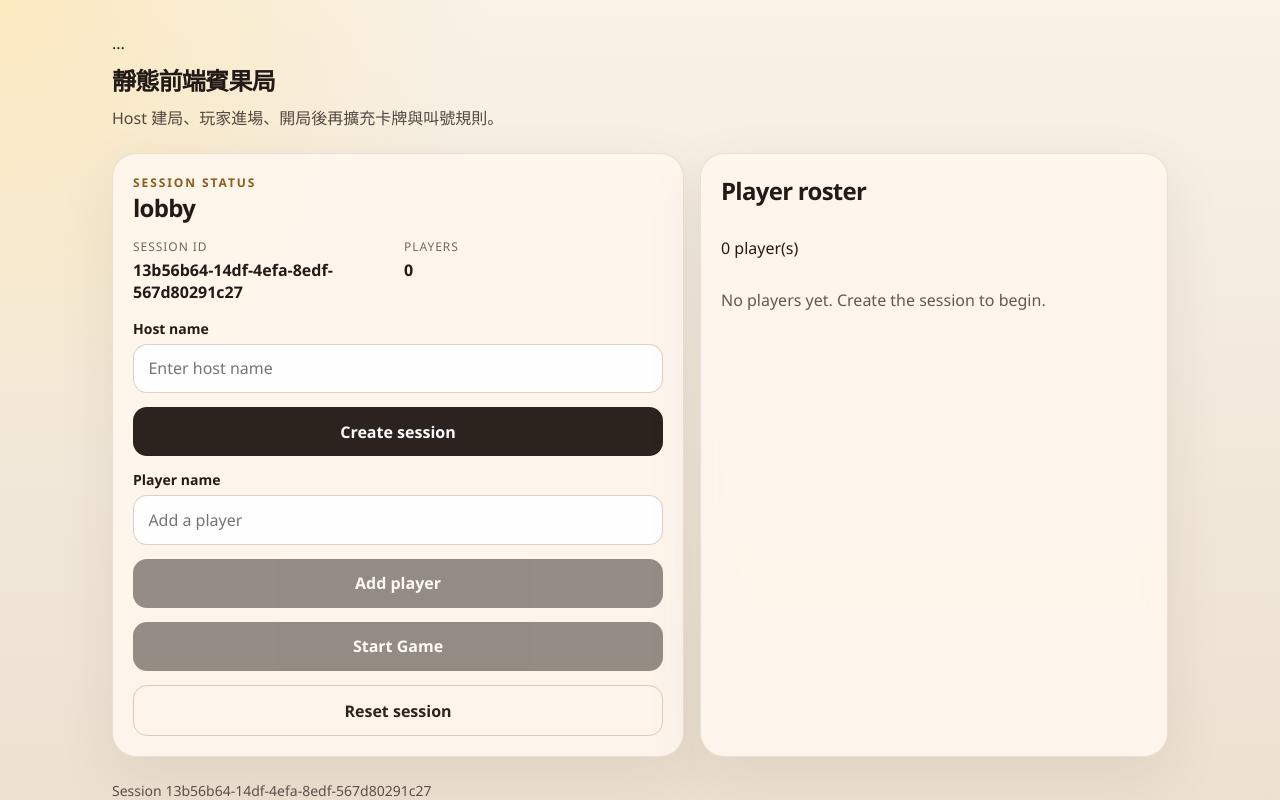
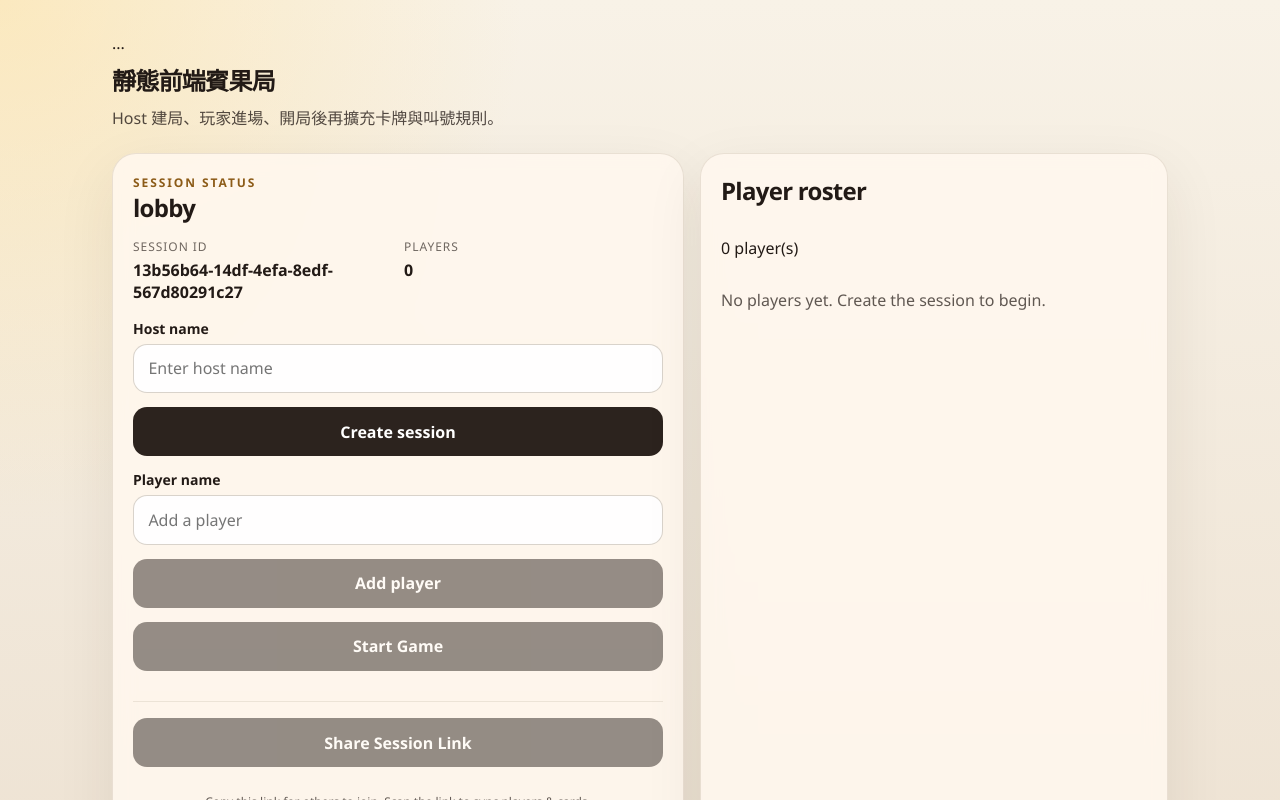
Before and after one commit to CarlLee1983/bingo, a React (Vite) app: page / in a window 1280 px wide. Shown: the top 800 px of the page. Built offline with nearby package versions, Linux system fonts and the light colour scheme.

Commit message:
feat: implement session snapshot sharing for cross-device synchronization
- Add session serialization utility (Base64 encoding)
- Integrate URL state loading in SessionProvider
- Add Share Session button to HostPanel UI
- Update game manual with multi-device sync instructions

```diff
--- a/src/components/session/HostPanel.tsx
+++ b/src/components/session/HostPanel.tsx
@@ -1,10 +1,12 @@
 import { FormEvent, useState } from 'react';
 import { useSession } from '../../features/session/session-provider';
+import { getShareableUrl } from '../../features/session/session-sharing';
 
 export function HostPanel() {
-  const { createSession, addPlayer, startSession, resetSession, session } = useSession();
+  const { createSession, addPlayer, startSession, drawNumber, resetSession, session } = useSession();
   const [hostName, setHostName] = useState('');
   const [playerName, setPlayerName] = useState('');
+  const [shareStatus, setShareStatus] = useState<'idle' | 'copied'>('idle');
 
   function handleCreateSession(event: FormEvent<HTMLFormElement>) {
     event.preventDefault();
@@ -16,6 +18,14 @@ export function HostPanel() {
     event.preventDefault();
     addPlayer(playerName);
     setPlayerName('');
+  }
+
+  function handleShare() {
+    const url = getShareableUrl(session);
+    navigator.clipboard.writeText(url).then(() => {
+      setShareStatus('copied');
+      setTimeout(() => setShareStatus('idle'), 2000);
+    });
   }
 
   return (
@@ -76,7 +86,21 @@ export function HostPanel() {
         </div>
       )}
 
-      <button className="button--ghost" type="button" onClick={resetSession}>
+      <div className="stack" style={{ marginTop: '1rem', paddingTop: '1rem', borderTop: '1px solid rgba(85,58,26,0.1)' }}>
+        <button
+          className="button--primary"
+          type="button"
+          onClick={handleShare}
+          disabled={!session.hostId}
+        >
+          {shareStatus === 'copied' ? 'Link Copied!' : 'Share Session Link'}
+        </button>
+        <p style={{ fontSize: '0.75rem', opacity: 0.7, textAlign: 'center' }}>
+          Copy this link for others to join. Scan the link to sync players & cards.
+        </p>
+      </div>
+
+      <button className="button--ghost" type="button" onClick={resetSession} style={{ marginTop: '2rem' }}>
         Reset session
       </button>
     </section>
--- a/src/features/session/session-provider.tsx
+++ b/src/features/session/session-provider.tsx
@@ -4,6 +4,7 @@ import {
   sessionReducer,
 } from './session-reducer';
 import { clearSession, loadSession, saveSession } from './session-storage';
+import { decodeSessionFromUrl } from './session-sharing';
 import type { SessionState } from './session-types';
 
 type SessionContextValue = {
@@ -13,11 +14,27 @@ type SessionContextValue = {
   startSession(): void;
   drawNumber(): void;
   resetSession(): void;
+  loadSessionFromSnapshot(snapshot: SessionState): void;
 };
 
 const SessionContext = createContext<SessionContextValue | null>(null);
 
 function initializeSession(): SessionState {
+  // Priority 1: URL snapshot for cross-device sync
+  const urlParams = new URLSearchParams(window.location.search);
+  const encoded = urlParams.get('s');
+  if (encoded) {
+    const decoded = decodeSessionFromUrl(encoded);
+    if (decoded) {
+      // Clear URL to prevent re-loading on manual refresh
+      const url = new URL(window.location.href);
+      url.searchParams.delete('s');
+      window.history.replaceState({}, '', url.toString());
+      return decoded;
+    }
+  }
+
+  // Priority 2: LocalStorage
   const persisted = loadSession();
   return persisted ?? createInitialSession();
 }
@@ -48,6 +65,9 @@ export function SessionProvider({ children }: { children: React.ReactNode }) {
         clearSession();
         dispatch({ type: 'session/reset' });
       },
+      loadSessionFromSnapshot(snapshot: SessionState) {
+        dispatch({ type: 'session/load', snapshot });
+      },
     }),
     [session],
   );
--- /dev/null
+++ b/src/features/session/session-sharing.ts
@@ -0,0 +1,44 @@
+import type { SessionState } from './session-types';
+
+/**
+ * Encodes a SessionState object into a URI-safe Base64 string.
+ */
+export function encodeSessionToUrl(state: SessionState): string {
+  try {
+    const json = JSON.stringify(state);
+    // Use btoa with URI encoding to handle potential unicode and special characters
+    return btoa(encodeURIComponent(json));
+  } catch (error) {
+    console.error('Failed to encode session:', error);
+    return '';
+  }
+}
+
+/**
+ * Decodes a URI-safe Base64 string back into a SessionState object.
+ */
+export function decodeSessionFromUrl(encoded: string): SessionState | null {
+  try {
+    const json = decodeURIComponent(atob(encoded));
+    const parsed = JSON.parse(json);
+
+    // Basic structural check (could be more rigorous)
+    if (parsed && typeof parsed === 'object' && parsed.schemaVersion === 1) {
+      return parsed as SessionState;
+    }
+    return null;
+  } catch (error) {
+    console.error('Failed to decode session:', error);
+    return null;
+  }
+}
+
+/**
+ * Generates a full shareable URL for the current session.
+ */
+export function getShareableUrl(state: SessionState): string {
+  const encoded = encodeSessionToUrl(state);
+  const url = new URL(window.location.href);
+  url.searchParams.set('s', encoded);
+  return url.toString();
+}
```
Also changed, not shown: 2 other files (tests, documents, lock files or other folders).
